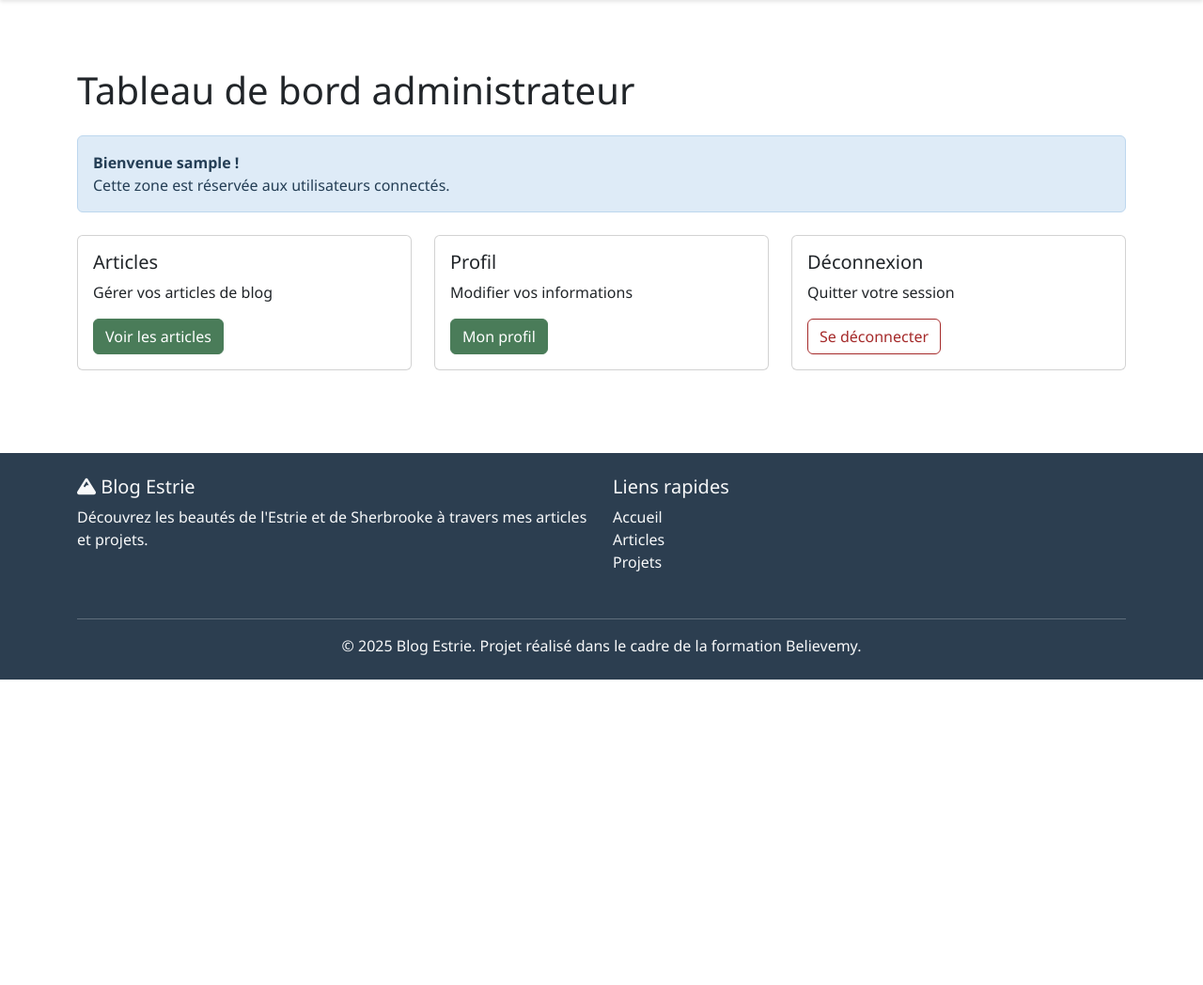
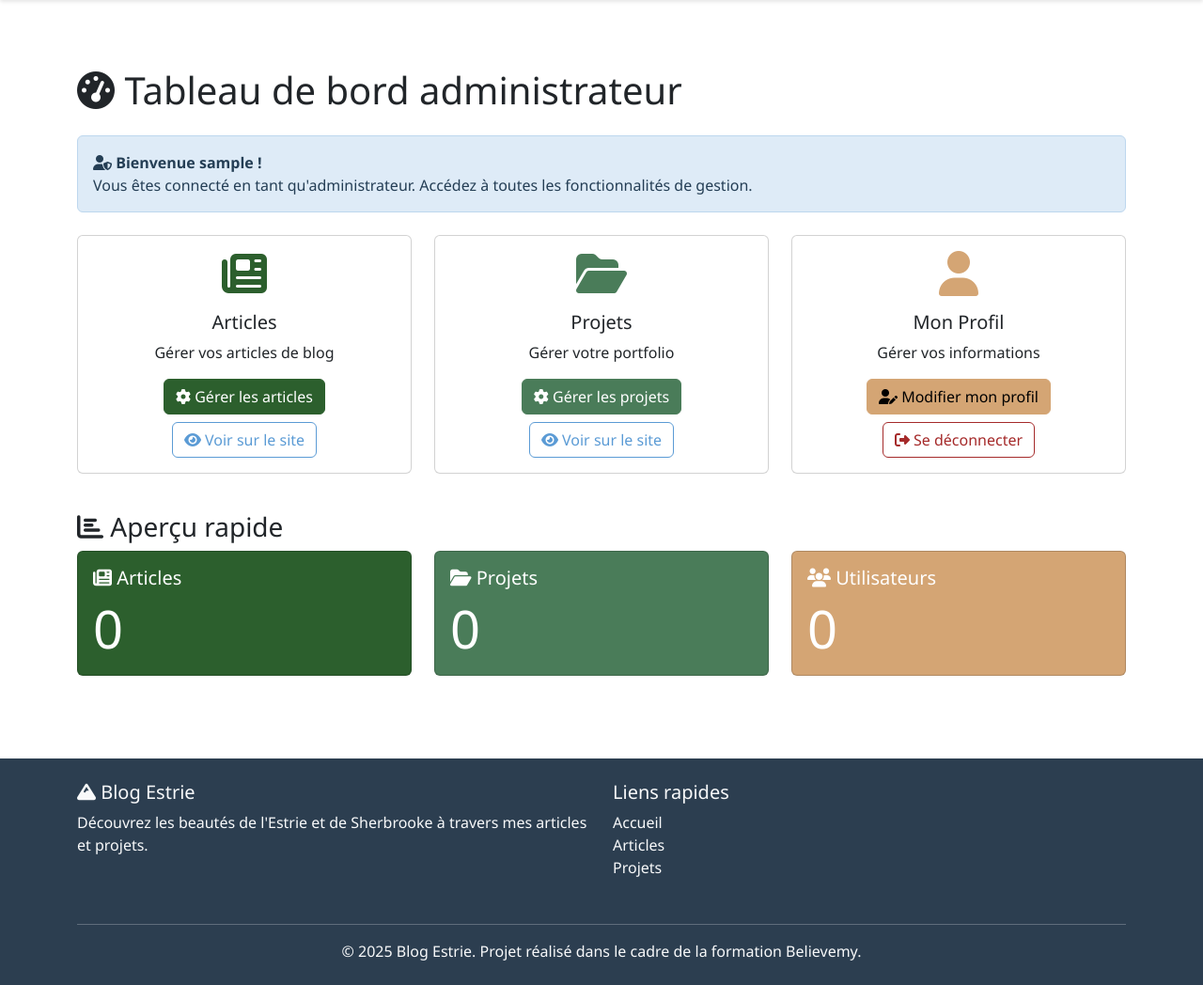
Before and after one commit to NicolasClaverol/blog-estrie, a PHP site: page /admin/dashboard.php in a window 1280 px wide. Shown: the part 56-1104 px from the top of the page at 94% size. Before the commit the page ends 779 px from the top, so only its background shows below. Run offline with PHP 8.4, Linux system fonts and the light colour scheme; the visitor is signed in with stand-in values (Sample User, id 1); data that the repository does not hold is empty.

Commit message:
Améliorations dashboard et footer
DASHBOARD :
- Correction des liens (Voir articles/projets)
- Ajout d'icônes Font Awesome
- Ajout de statistiques rapides (nb articles, projets, users)
- Amélioration du design des cartes
- Meilleure organisation des boutons

FOOTER :
- Texte en blanc (text-light)
- Suppression section Suivez-moi
- Layout simplifié à 2 colonnes

```diff
--- a/admin/dashboard.php
+++ b/admin/dashboard.php
@@ -5,44 +5,115 @@ require_once '../includes/database.php';
 // Protéger la page
 requireAdmin();
 
+$page_title = "Tableau de bord - Blog Estrie";
+
 require_once '../includes/header.php';
 ?>
 
 <div class="container mt-5">
-    <h1 class="mb-4">Tableau de bord administrateur</h1>
+    <h1 class="mb-4"><i class="fas fa-tachometer-alt"></i> Tableau de bord administrateur</h1>
 
     <div class="alert alert-info">
-        <strong>Bienvenue <?= htmlspecialchars(getUsername()) ?> !</strong>
-        <p class="mb-0">Cette zone est réservée aux utilisateurs connectés.</p>
+        <strong><i class="fas fa-user-shield"></i> Bienvenue <?= htmlspecialchars(getUsername()) ?> !</strong>
+        <p class="mb-0">Vous êtes connecté en tant qu'administrateur. Accédez à toutes les fonctionnalités de gestion.</p>
     </div>
 
     <div class="row mt-4">
+        <!-- Articles -->
         <div class="col-md-4 mb-3">
-            <div class="card">
-                <div class="card-body">
+            <div class="card h-100">
+                <div class="card-body text-center">
+                    <i class="fas fa-newspaper fa-3x text-primary mb-3"></i>
                     <h5 class="card-title">Articles</h5>
                     <p class="card-text">Gérer vos articles de blog</p>
-                    <a href="#" class="btn btn-success">Voir les articles</a>
+                    <a href="/admin/articles.php" class="btn btn-primary">
+                        <i class="fas fa-cog"></i> Gérer les articles
+                    </a>
+                    <a href="/articles.php" class="btn btn-outline-info mt-2" target="_blank">
+                        <i class="fas fa-eye"></i> Voir sur le site
+                    </a>
+                </div>
+            </div>
+        </div>
+
+        <!-- Projets -->
+        <div class="col-md-4 mb-3">
+            <div class="card h-100">
+                <div class="card-body text-center">
+                    <i class="fas fa-folder-open fa-3x text-success mb-3"></i>
+                    <h5 class="card-title">Projets</h5>
+                    <p class="card-text">Gérer votre portfolio</p>
+                    <a href="/admin/projets.php" class="btn btn-success">
+                        <i class="fas fa-cog"></i> Gérer les projets
+                    </a>
+                    <a href="/projets.php" class="btn btn-outline-info mt-2" target="_blank">
+                        <i class="fas fa-eye"></i> Voir sur le site
+                    </a>
+                </div>
+            </div>
+        </div>
+
+        <!-- Profil -->
+        <div class="col-md-4 mb-3">
+            <div class="card h-100">
+                <div class="card-body text-center">
+                    <i class="fas fa-user fa-3x text-warning mb-3"></i>
+                    <h5 class="card-title">Mon Profil</h5>
+                    <p class="card-text">Gérer vos informations</p>
+                    <a href="/profile.php" class="btn btn-warning">
+                        <i class="fas fa-user-edit"></i> Modifier mon profil
+                    </a>
+                    <a href="/logout.php" class="btn btn-outline-danger mt-2">
+                        <i class="fas fa-sign-out-alt"></i> Se déconnecter
+                    </a>
+                </div>
+            </div>
+        </div>
+    </div>
+
+    <!-- Statistiques rapides -->
+    <div class="row mt-4">
+        <div class="col-12">
+            <h3><i class="fas fa-chart-bar"></i> Aperçu rapide</h3>
+        </div>
+
+        <?php
+        // Compter les articles
+        $stmt = $pdo->query('SELECT COUNT(*) FROM articles');
+        $nb_articles = $stmt->fetchColumn();
+
+        // Compter les projets
+        $stmt = $pdo->query('SELECT COUNT(*) FROM projets');
+        $nb_projets = $stmt->fetchColumn();
+
+        // Compter les utilisateurs
+        $stmt = $pdo->query('SELECT COUNT(*) FROM users');
+        $nb_users = $stmt->fetchColumn();
+        ?>
+
+        <div class="col-md-4 mb-3">
+            <div class="card bg-primary text-white">
+                <div class="card-body">
+                    <h5 class="card-title"><i class="fas fa-newspaper"></i> Articles</h5>
+                    <p class="card-text display-4"><?= $nb_articles ?></p>
                 </div>
             </div>
         </div>
 
         <div class="col-md-4 mb-3">
-            <div class="card">
+            <div class="card bg-success text-white">
                 <div class="card-body">
-                    <h5 class="card-title">Profil</h5>
-                    <p class="card-text">Modifier vos informations</p>
-                    <a href="/profile.php" class="btn btn-success">Mon profil</a>
+                    <h5 class="card-title"><i class="fas fa-folder-open"></i> Projets</h5>
+                    <p class="card-text display-4"><?= $nb_projets ?></p>
                 </div>
             </div>
         </div>
 
         <div class="col-md-4 mb-3">
-            <div class="card">
+            <div class="card bg-warning text-white">
                 <div class="card-body">
-                    <h5 class="card-title">Déconnexion</h5>
-                    <p class="card-text">Quitter votre session</p>
-                    <a href="/logout.php" class="btn btn-outline-danger">Se déconnecter</a>
+                    <h5 class="card-title"><i class="fas fa-users"></i> Utilisateurs</h5>
+                    <p class="card-text display-4"><?= $nb_users ?></p>
                 </div>
             </div>
         </div>
```
